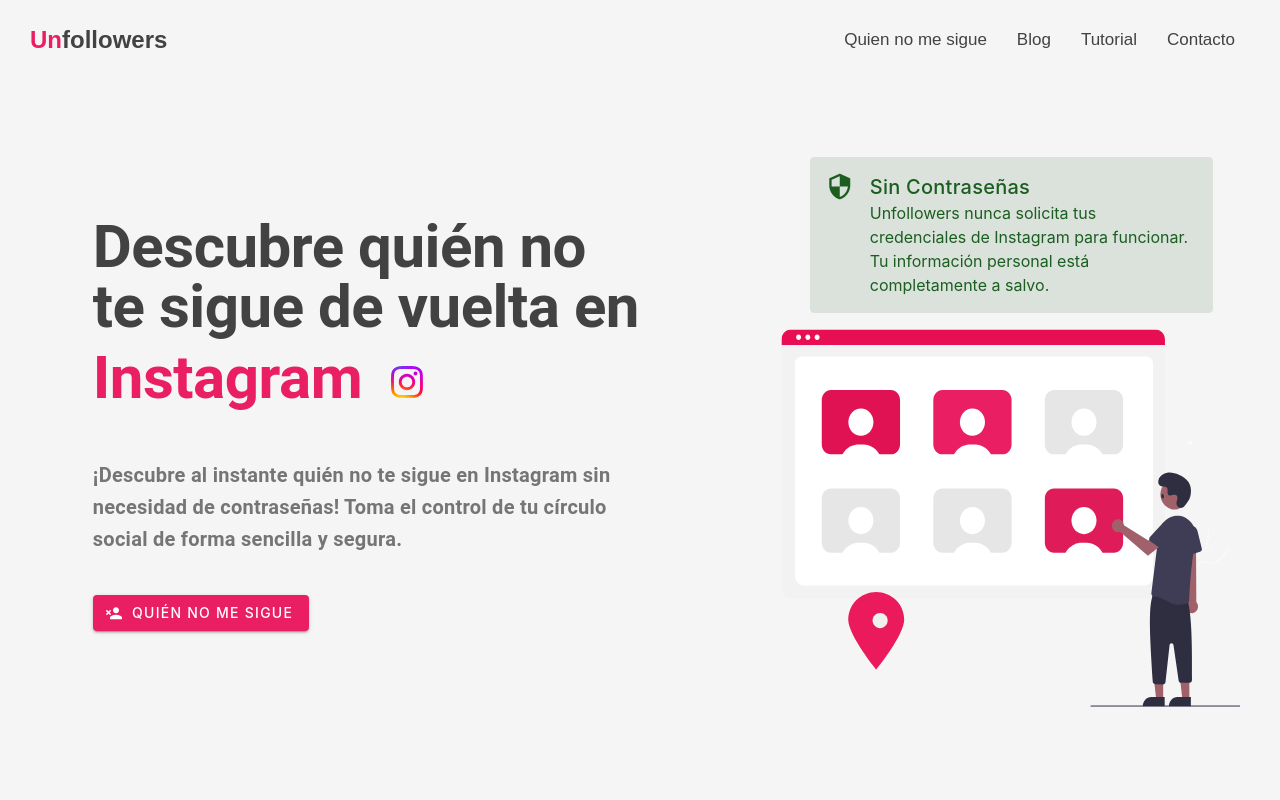
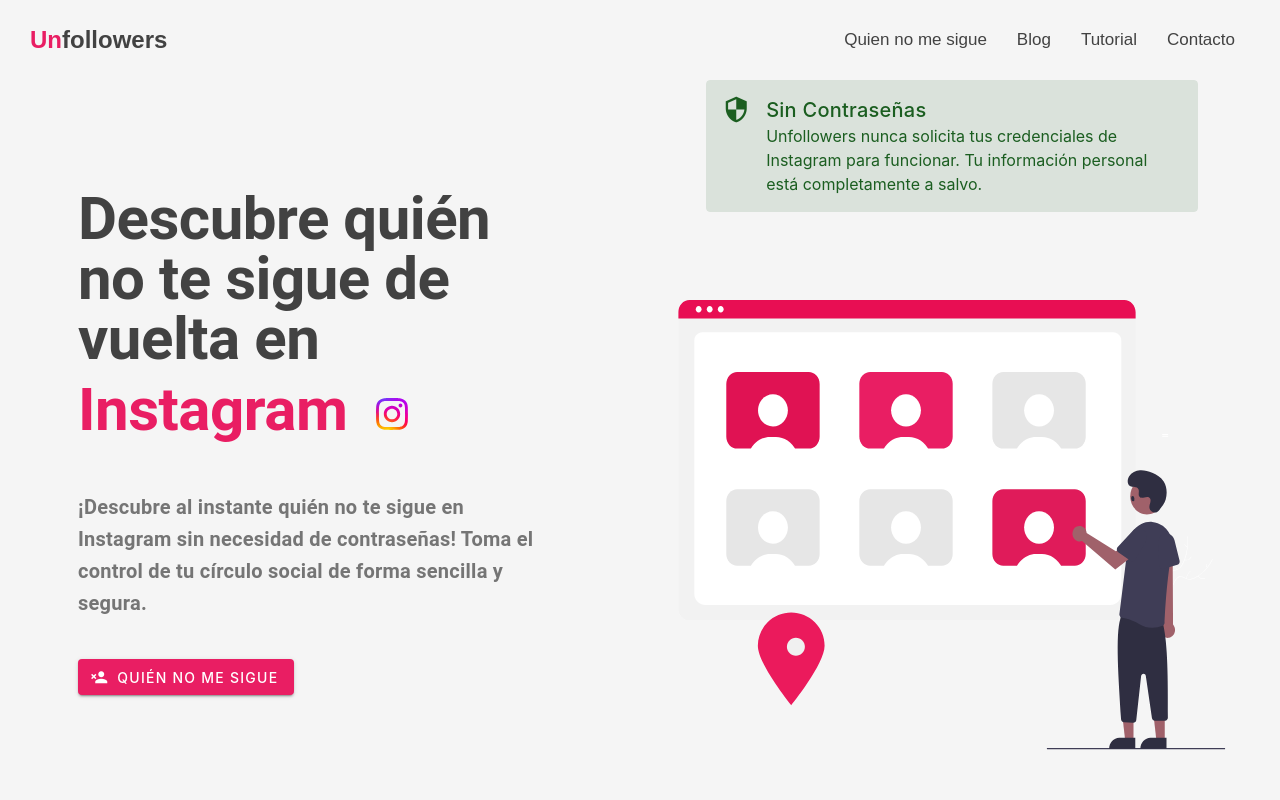
Before and after one commit to axlkun/Frontend-Unfollowers, a Vue app: page / in a window 1280 px wide. Shown: the top 800 px of the page. Built offline with nearby package versions, Linux system fonts and the light colour scheme; no server answers.

Commit message:
fix image style

```diff
--- a/src/App.vue
+++ b/src/App.vue
@@ -52,24 +52,21 @@
   width: 90%;
   margin: 0 auto;
 
-  @media only screen and (min-width: 600px) {
+  @media only screen and (min-width: 960px) {
     width: 75%;
     margin: 0;
   }
 }
 
 .custom-sizing-img {
-  /* adapta las imagenes */
-  max-width: 250px;
-  /* vista móvil */
-  max-height: 250px;
-  margin: 0 auto;
+  aspect-ratio: 1 / 1;
+  width: 80%;
+  object-fit: contain;
+  margin: -15px auto;
 
-  @media only screen and (min-width: 600px) {
-    /* resto de pantallas */
-    max-width: 550px;
-    max-height: 550px;
-    margin: -70px -20px;
+  @media only screen and (min-width: 1024px) {
+      width: 100%;
+
   }
 }
 
@@ -91,7 +88,7 @@
   margin: 0 auto;
   line-height: 1.8;
 
-  @media only screen and (min-width: 600px) {
+  @media only screen and (min-width: 960px) {
       /* resto de vistas */
       max-width: 50%;
       min-height: 100vh;
```
Also changed, not shown: src/components/HomeSection.vue (+7 -8 lines).
